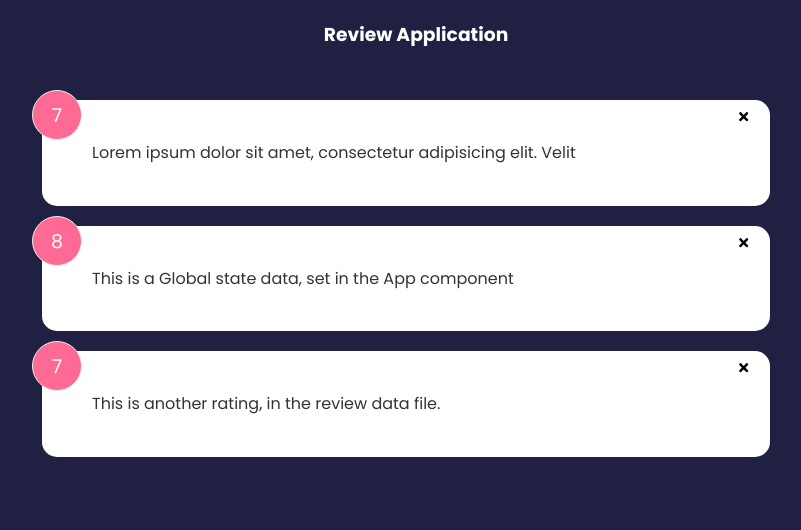
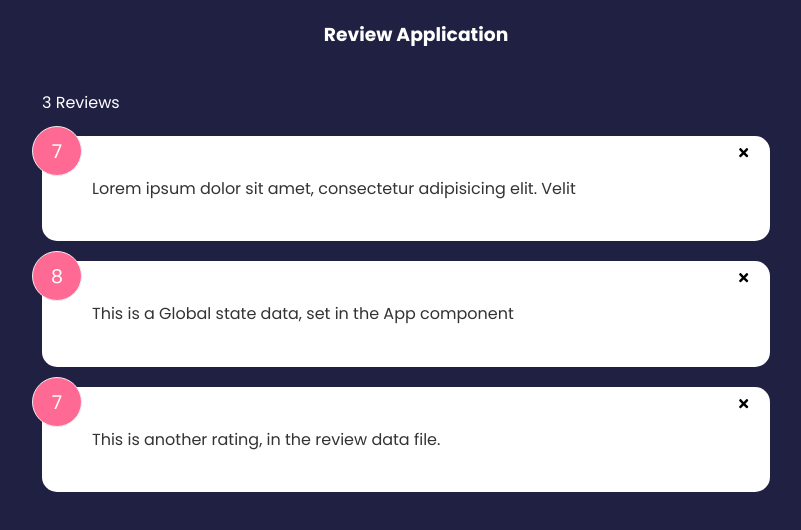
Before and after one commit to CodeLeom/WTF, a React (Vite) app: page / in a window 1280 px wide. Shown: the top 530 px of the page, without its empty margins (234-1035 px from the left). Built offline with nearby package versions, Linux system fonts and the light colour scheme.

Commit message:
feat: display total number of review available to the user

```diff
--- a/src/App.jsx
+++ b/src/App.jsx
@@ -2,6 +2,7 @@ import { useState } from "react"
 import Header from "./components/layout/Header"
 import data from "./data/reviewData"
 import ReviewList from "./components/ReviewList"
+import ReviewStats from "./components/ReviewStats"
 
 
 function App() {
@@ -22,6 +23,8 @@ function App() {
       <Header text="Review Application" />
 
       <div className="container">
+        <ReviewStats reviews={review} />
+
         <ReviewList reviews={review} deleteReview={deleteReview} />
       </div>
     </>
--- /dev/null
+++ b/src/components/ReviewStats.jsx
@@ -0,0 +1,14 @@
+
+
+function ReviewStats({reviews}) {
+
+  return (
+    <>
+      <div className="review-stats">
+        <p>{reviews.length} Reviews</p>
+      </div>
+    </>
+  )
+}
+
+export default ReviewStats
```
